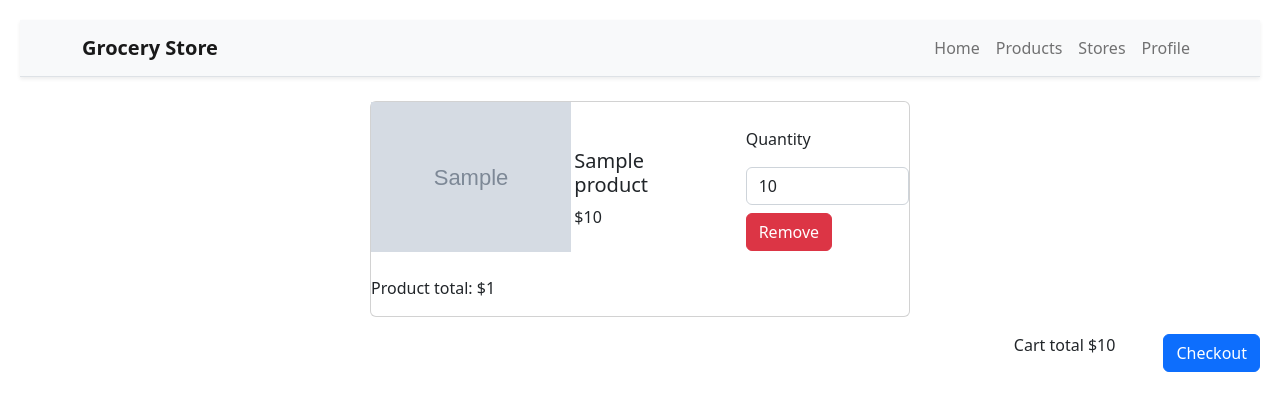
After one commit to conorll/grocery_store, a Django app: template grocery_store_app/templates/grocery_store_app/cart.html in a window 1280 px wide. The commit adds this page. Shown: the top 411 px of the page. Run offline with Django 3.2, Linux system fonts and the light colour scheme; the template is opened without the code that fills it: most values are stand-ins (such as "Sample title", 1, 10 or a date in 2020); grey boxes marked "Sample" are stand-in pictures.

Commit message:
implement shopping cart

```diff
--- /dev/null
+++ b/grocery_store_app/templates/grocery_store_app/cart.html
@@ -0,0 +1,50 @@
+{% extends "grocery_store_app/layout.html" %}
+
+{% block body %}
+<div class="d-flex justify-content-center">
+  {% for product in shopping_cart %}
+  <div class="card mb-3" style="width: 540px;">
+    <div class="row align-items-center">
+      <div class="col-md-4">
+        <img src="{{ product.image_url }}" alt="{{ product.name }}" style="width: 200px;">
+        <img src="" alt="">
+      </div>
+      <div class="col-md-4">
+        <div class="card-body">
+          <h5 class="card-title">{{ product.name }}</h5>
+          <p class="card-text">${{ product.price }}</p>
+        </div>
+      </div>
+      <div class="col-md-4">
+        <form class="mt-auto" id="quantity-form" action="{% url 'update_cart' %}" method="POST">
+          {% csrf_token %}
+          <input type="hidden" name="id" value="{{ product.id }}">
+          <label class="form-label" for="quantity">Quantity</label>
+          <input class="form-control my-2" type="number" id="quantity" name="quantity" min="1"
+            max="{{ product.max_quantity }}" value="{{ product.quantity }}">
+        </form>
+        <form class="mt-auto" action="{% url 'update_cart' %}" method="POST">
+          {% csrf_token %}
+          <input type="hidden" id="id" name="id" value="{{ product.id }}">
+          <input type="hidden" id="remove-quantity" name="quantity" value="0">
+          <button type=" submit" class="btn btn-danger">Remove</button>
+        </form>
+      </div>
+      <div class="col-md-4">
+        <p>Product total: ${{ product.total_price }} </p>
+      </div>
+    </div>
+  </div>
+  {% endfor %}
+</div>
+<div class="d-flex align-items-center gap-5">
+  <p class="ms-auto">Cart total ${{ cart_total}} </p>
+  <a href="{% url 'checkout_address' %}" class="btn btn-primary">Checkout</a>
+</div>
+
+<script>
+  document.getElementById("quantity").addEventListener("change", function () {
+    document.getElementById("quantity-form").submit();
+  })
+</script>
+{% endblock %}
--- a/grocery_store_app/templates/grocery_store_app/product.html
+++ b/grocery_store_app/templates/grocery_store_app/product.html
@@ -34,7 +34,8 @@
 
     {% if selected_store.quantity > 0 %}
 
-    <form class="mt-auto" action="{% url 'index' %}" method="GET">
+    <form class="mt-auto" action="" method="POST">
+      {% csrf_token %}
       <label class="form-label" for="quantity">Quantity</label>
       <input class="form-control my-2" type="number" id="quantity" name="quantity" min="1"
         max="{{ selected_store.quantity }}" value="1">
@@ -49,7 +50,6 @@
 
 <script>
   document.getElementById("store").addEventListener("change", function () {
-    console.log("hello");
     document.getElementById("store-form").submit();
   })
 </script>
--- a/grocery_store_app/urls.py
+++ b/grocery_store_app/urls.py
@@ -13,6 +13,9 @@ urlpatterns = [
     path("product/<int:id>", views.product, name="product"),
     path("stores", views.stores, name="stores"),
     path("product/<int:id>/select_store", views.product_select_store, name="product_select_store"),
+    path("cart", views.cart, name="cart"),
+    path("update_cart", views.update_cart, name="update_cart"),
+    path("checkout_address", views.checkout_address, name="checkout_address"),
 
     #Client Management
     #Registration
```
Also changed, not shown: grocery_store_app/views.py (+89 -0 lines), db.sqlite3.
